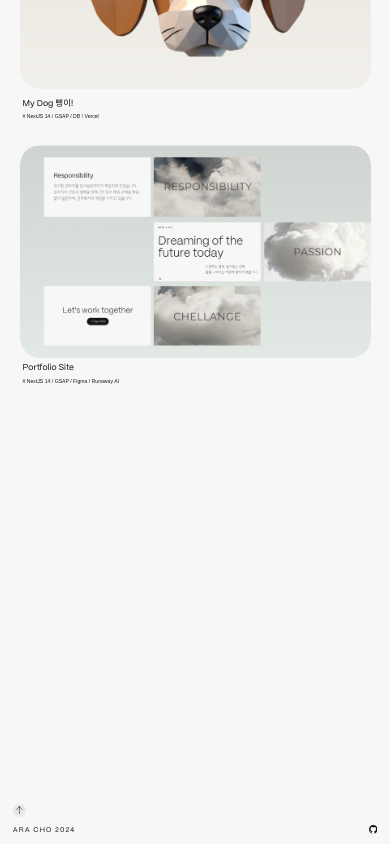
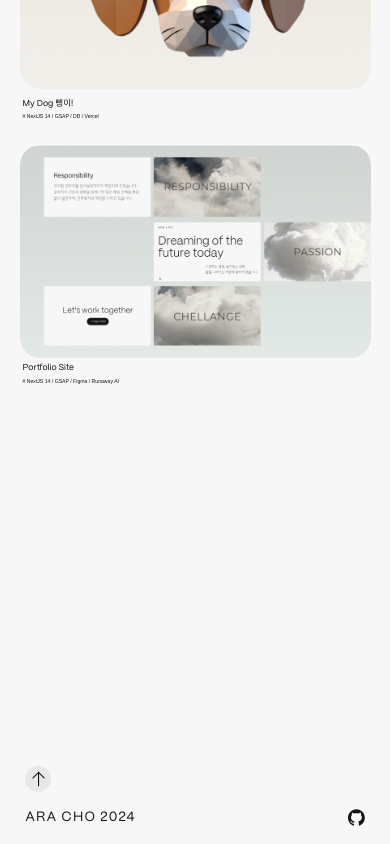
Before and after one commit to pingmommy/my-portfolio_v2, a Next.js app: page / in a window 390 px wide. Shown: the part 3418-4262 px from the top of the page. Built offline with nearby package versions, Linux system fonts and the light colour scheme; a web font is replaced by a local one.

Commit message:
copyright 반응형 수정

```diff
--- a/src/component/footer/footer.module.css
+++ b/src/component/footer/footer.module.css
@@ -2,18 +2,18 @@
   position: absolute;
   bottom: 0;
   left: 0;
-  width: calc(100% - 6rem);
-  margin: 2rem 3rem;
+  width: 100%;
+  padding: 2vmax 3vmax;
 }
 
 .bottomBtn {
-  width: 3rem;
-  height: 3rem;
+  width: 3vmax;
+  height: 3vmax;
   border-radius: 50%;
   background-color: rgba(0, 0, 0, 0.06);
   transition: transform 0.5s;
   cursor: pointer;
-  margin-bottom: 2rem;
+  margin-bottom: 2vmax;
 }
 
 .bottomBtn:hover {
@@ -21,11 +21,11 @@
 }
 
 .bottomBtn > svg {
-  width: 2.5rem;
-  height: 2.5rem;
+  width: 2.5vmax;
+  height: 2.5vmax;
   position: relative;
-  top: calc(50% - 1.2rem);
-  left: calc(50% - 1.2rem);
+  top: calc(50% - 1.2vmax);
+  left: calc(50% - 1.2vmax);
 }
 
 .secondBox {
@@ -36,10 +36,10 @@
 }
 
 .secondBoxText {
-  font-size: 1.6rem;
+  font-size: 1.6vmax;
   letter-spacing: 0.25rem;
 }
 
 .secondBoxIcon {
-  font-size: 2rem;
+  font-size: 2vmax;
 }
```
